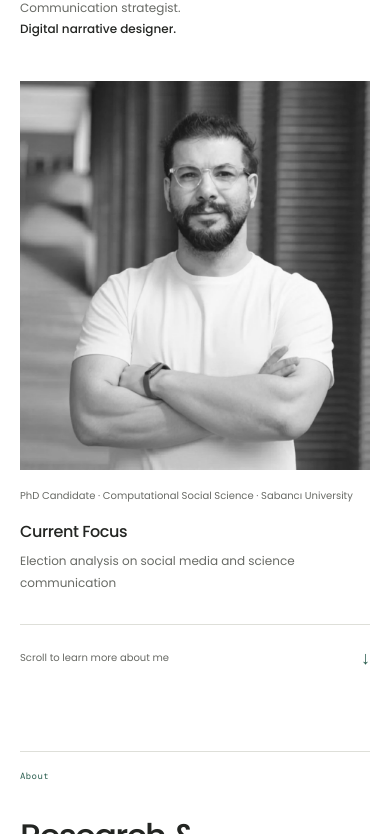
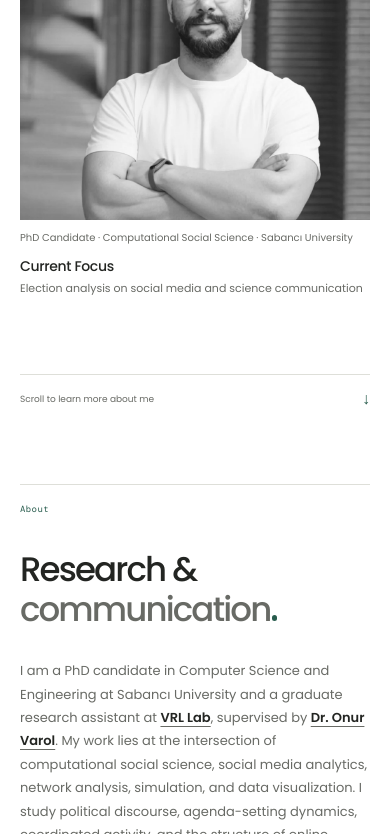
Before and after one commit to vahidparam/vahidparam.github.io, a plain HTML site: page index.html in a window 390 px wide. Shown: the part 420-1254 px from the top of the page. Drawn offline with nearby package versions, Linux system fonts and the light colour scheme.

Commit message:
Add hero section styles and JavaScript for dynamic text sizing

```diff
--- /dev/null
+++ b/hero.css
@@ -0,0 +1,117 @@
+/* The header and introduction share one viewport, including the scroll prompt. */
+:root { --site-header-height: clamp(60px, 10svh, 88px); }
+.home-page .nav { height: var(--site-header-height); }
+.hero {
+  height: calc(100vh - var(--site-header-height) - 1px);
+  height: calc(100svh - var(--site-header-height) - 1px);
+  min-height: 0;
+  display: grid;
+  grid-template-rows: auto minmax(0, 1fr) auto;
+}
+.hero-top { padding-top: clamp(8px, 2svh, 22px); font-size: 10px; }
+.hero-grid {
+  grid-template-columns: minmax(0, 1.1fr) minmax(0, 1fr);
+  gap: clamp(24px, 5vw, 80px);
+  padding: clamp(8px, 2.5svh, 24px) 0 clamp(12px, 2svh, 22px);
+  align-items: center;
+  min-height: 0;
+}
+.hero-identity { min-width: 0; }
+.hero-identity h1 {
+  font-size: clamp(42px, min(10.4vw, 18svh), 148px);
+  line-height: .98;
+  margin-left: -.04em;
+}
+.hero-roles { margin-top: clamp(12px, 2.4svh, 28px); max-width: 100%; gap: 16px; }
+.hero-roles p { font-size: clamp(11px, 1vw, 14px); line-height: 1.65; }
+.dot-motion-toggle { font-size: 9px; }
+.hero-visual {
+  display: flex;
+  flex-direction: column;
+  justify-content: center;
+  width: 100%;
+  height: 100%;
+  max-width: 500px;
+  max-height: 510px;
+  min-height: 0;
+  padding-top: 0;
+  justify-self: end;
+}
+.hero .portrait {
+  flex: 1 1 0;
+  width: 100%;
+  min-height: 48px;
+  max-height: 360px;
+}
+.hero .portrait img {
+  width: 100%;
+  height: 100%;
+  aspect-ratio: auto;
+  object-fit: cover;
+  object-position: center 30%;
+}
+.profile-details { flex: 0 0 auto; width: 100%; padding-top: 14px; }
+.profile-affiliation, .profile-focus {
+  max-width: none;
+  width: 100%;
+  white-space: nowrap;
+  line-height: 1.65;
+}
+.profile-affiliation { --preferred-size: 11; font-size: 11px; }
+.profile-focus { --preferred-size: 13; font-size: 13px; }
+.profile-focus-title { font-size: 15px; margin: 17px 0 7px; }
+.hero-scroll { padding: 12px 0; font-size: 10px; }
+.hero-scroll > span { font-size: 16px; }
+
+@media (max-width: 760px) {
+  .hero-top { font-size: 8px; padding-top: 10px; }
+  .hero-grid {
+    grid-template-columns: minmax(0, 1fr);
+    grid-template-rows: auto minmax(0, 1fr);
+    gap: clamp(10px, 2svh, 18px);
+    padding: 12px 0;
+  }
+  .hero-identity h1 { font-size: clamp(36px, 11vw, 68px); line-height: 1; }
+  .hero-roles { margin-top: 12px; }
+  .hero-roles p { font-size: 11px; line-height: 1.6; }
+  .hero-visual { max-width: none; max-height: none; justify-self: stretch; }
+  .hero .portrait { max-height: min(36svh, 300px); }
+  .profile-details { padding-top: 10px; }
+  .profile-affiliation { --preferred-size: 10; font-size: 10px; }
+  .profile-focus { --preferred-size: 11; font-size: 11px; }
+  .profile-focus-title { font-size: 14px; margin: 12px 0 5px; }
+  .hero-scroll { padding: 10px 0; font-size: 9px; }
+}
+
+/* A short landscape viewport keeps image and text beside the name. */
+@media (max-height: 560px) and (min-aspect-ratio: 6/5) {
+  .hero-top { font-size: 8px; padding-top: 8px; }
+  .hero-grid { grid-template-columns: minmax(0, 1.05fr) minmax(0, 1fr); grid-template-rows: minmax(0, 1fr); gap: 28px; padding: 10px 0; }
+  .hero-identity h1 { font-size: clamp(32px, min(6.7vw, 17svh), 84px); }
+  .hero-identity h1 > .name-first, .hero-identity h1 > span:nth-child(2) { display: inline; }
+  .hero-identity h1 > span:nth-child(2):before { content: ' '; white-space: pre; }
+  .hero-identity h1 > .name-last { display: block; }
+  .hero-identity h1 > .name-last:before { content: none; }
+  .hero-roles { margin-top: 10px; gap: 10px; }
+  .hero-roles p { font-size: 10px; line-height: 1.5; }
+  .hero-visual { max-height: none; }
+  .hero .portrait { max-height: none; }
+  .profile-details { padding-top: 8px; }
+  .profile-affiliation { --preferred-size: 10; font-size: 10px; }
+  .profile-focus { --preferred-size: 11; font-size: 11px; }
+  .profile-focus-title { font-size: 13px; margin: 9px 0 4px; }
+  .hero-scroll { padding: 8px 0; font-size: 9px; }
+}
+
+/* On small phones held sideways, let the two lines use the full screen width. */
+@media (max-width: 760px) and (max-height: 400px) and (min-aspect-ratio: 6/5) {
+  .hero-grid { grid-template-rows: minmax(0, 1fr) auto; gap: 8px 24px; }
+  .hero-identity { grid-column: 1; grid-row: 1; }
+  .hero-identity h1 { font-size: clamp(28px, min(5.6vw, 11svh), 44px); }
+  .hero-roles { margin-top: 8px; }
+  .hero-roles p { font-size: 9.5px; line-height: 1.4; }
+  .hero-visual { display: contents; }
+  .hero .portrait { grid-column: 2; grid-row: 1; height: 100%; min-height: 30px; }
+  .profile-details { grid-column: 1 / -1; grid-row: 2; padding-top: 0; }
+  .profile-focus-title { margin-top: 7px; font-size: 12px; }
+}
--- /dev/null
+++ b/hero.js
@@ -0,0 +1,32 @@
+(() => {
+  const hero = document.querySelector('.hero');
+  if (!hero) return;
+  const lines = [...hero.querySelectorAll('.profile-affiliation, .profile-focus')];
+  const context = document.createElement('canvas').getContext('2d');
+  if (!context) return;
+  let frame = 0;
+
+  function fitLines() {
+    frame = 0;
+    lines.forEach(line => {
+      const style = window.getComputedStyle(line);
+      const preferred = Number(style.getPropertyValue('--preferred-size')) || 12;
+      context.font = `${style.fontStyle} ${style.fontWeight} ${preferred}px ${style.fontFamily}`;
+      const textWidth = context.measureText(line.textContent.trim()).width;
+      const size = Math.min(preferred, preferred * (line.clientWidth - 1) / Math.max(textWidth, 1));
+      const value = `${Math.max(1, size).toFixed(2)}px`;
+      if (line.style.fontSize !== value) line.style.fontSize = value;
+    });
+  }
+  function schedule() {
+    if (!frame) frame = requestAnimationFrame(fitLines);
+  }
+  if ('ResizeObserver' in window) new ResizeObserver(schedule).observe(hero);
+  window.addEventListener('resize', schedule, { passive: true });
+  window.visualViewport?.addEventListener('resize', schedule, { passive: true });
+  if (document.fonts) {
+    document.fonts.ready.then(schedule);
+    document.fonts.addEventListener('loadingdone', schedule);
+  }
+  schedule();
+})();
--- a/index.html
+++ b/index.html
@@ -20,11 +20,13 @@
   <link rel="stylesheet" href="network.css" />
   <link rel="stylesheet" href="line-language.css" />
   <link rel="stylesheet" href="playful-dot.css" />
+  <link rel="stylesheet" href="hero.css" />
   <script src="script.js" defer></script>
   <script src="network.js" defer></script>
   <script src="playful-dot.js" defer></script>
+  <script src="hero.js" defer></script>
 </head>
-<body>
+<body class="home-page">
   <a class="skip-link" href="#main">Skip to content</a>
   <header class="topbar">
     <div class="container nav">
```
